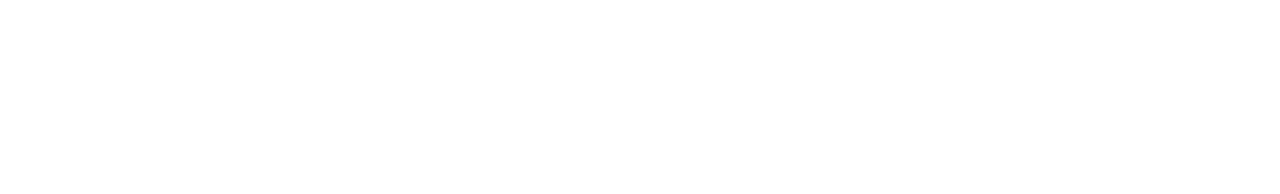
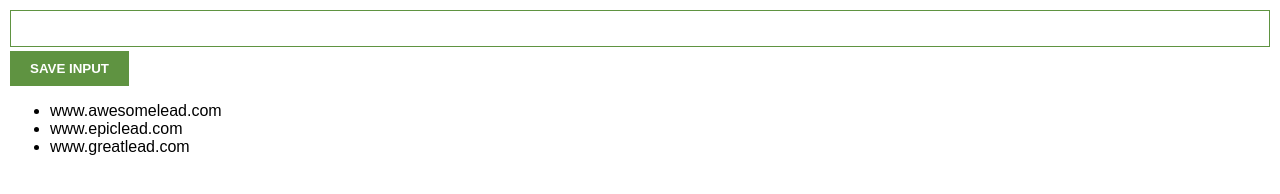
Before and after one commit to MenokoOG/scrimba_lessons, a plain HTML site: page learn_javaScript/chrome_ext/index.html in a window 1280 px wide. Drawn offline with Linux system fonts and the light colour scheme.

Commit message:
new lesson updates

```diff
--- a/learn_javaScript/chrome_ext/index.css
+++ b/learn_javaScript/chrome_ext/index.css
@@ -0,0 +1,21 @@
+body {
+    margin: 0;
+    padding: 10px;
+    font-family: Arial, Helvetica, sans-serif;
+}
+
+input {
+    width: 100%;
+    padding: 10px;
+    box-sizing: border-box;
+    border: 1px solid #5f9341;
+    margin-bottom: 4px;
+}
+
+button {
+    background: #5f9341;
+    color: white;
+    padding: 10px 20px;
+    border: none;
+    font-weight: bold;
+}
--- a/learn_javaScript/chrome_ext/index.html
+++ b/learn_javaScript/chrome_ext/index.html
@@ -1,9 +1,17 @@
 <!DOCTYPE html>
 <html>
-    <head>
-        <link rel="stylesheet" href="index.css">
-    </head>
-    <body>
-        <script src="index.js"></script>
-    </body>
+
+<head>
+    <link rel="stylesheet" href="./index.css">
+</head>
+
+<body>
+
+    <input type="text" id="input-el" />
+
+    <button id="input-btn">SAVE INPUT</button>
+    <ul id="ul-el"></ul>
+    <script src="./index.js"></script>
+</body>
+
 </html>
--- a/learn_javaScript/chrome_ext/index.js
+++ b/learn_javaScript/chrome_ext/index.js
@@ -1 +1,15 @@
 // chrome extension project, Menoko OG, 12-24-23
+
+let myLeads = ["www.awesomelead.com", "www.epiclead.com", "www.greatlead.com"];
+const inputEl = document.getElementById("input-el");
+const inuptBtn = document.getElementById("input-btn");
+const ulEl = document.getElementById("ul-el");
+
+inuptBtn.addEventListener("click", function () {
+    myLeads.push(inputEl.value)
+    console.log(myLeads)
+});
+
+for (let i= 0; i < myLeads.length; i++){
+    ulEl.innerHTML +="<li>" + myLeads[i] + "</li> "
+};
--- /dev/null
+++ b/learn_javaScript/js_practice_stuff/addevent_listen1/index.css
@@ -0,0 +1,16 @@
+html, body {
+    margin: 0;
+    padding: 0;
+    font-family: Arial, Helvetica, sans-serif;
+}
+
+#box {
+    cursor: pointer;
+    background: lightseagreen;
+    padding: 40px;
+    width: 200px;
+    text-align: center;
+    margin: 20px auto;
+    color: white;
+    font-weight: bold;
+}
--- /dev/null
+++ b/learn_javaScript/js_practice_stuff/buy_button/index.css
@@ -0,0 +1,21 @@
+body {
+    text-align: center;
+}
+
+#container {
+    margin-top: 30px;
+}
+
+#container button {
+    background: lightcoral;
+    border: none;
+    padding: 10px 20px;
+    font-size: 20px;
+    font-weight: bold;
+    color: white;
+}
+
+p {
+    color: lightcoral;
+    font-weight: bold;
+}
```
Also changed, not shown: learn_javaScript/js_practice_stuff/addevent_listen1/index.html (added, +10 -0 lines), learn_javaScript/js_practice_stuff/addevent_listen1/index.js (added, +7 -0 lines), learn_javaScript/js_practice_stuff/buy_button/index.html (added, +11 -0 lines), learn_javaScript/js_practice_stuff/buy_button/index.js (added, +7 -0 lines).
